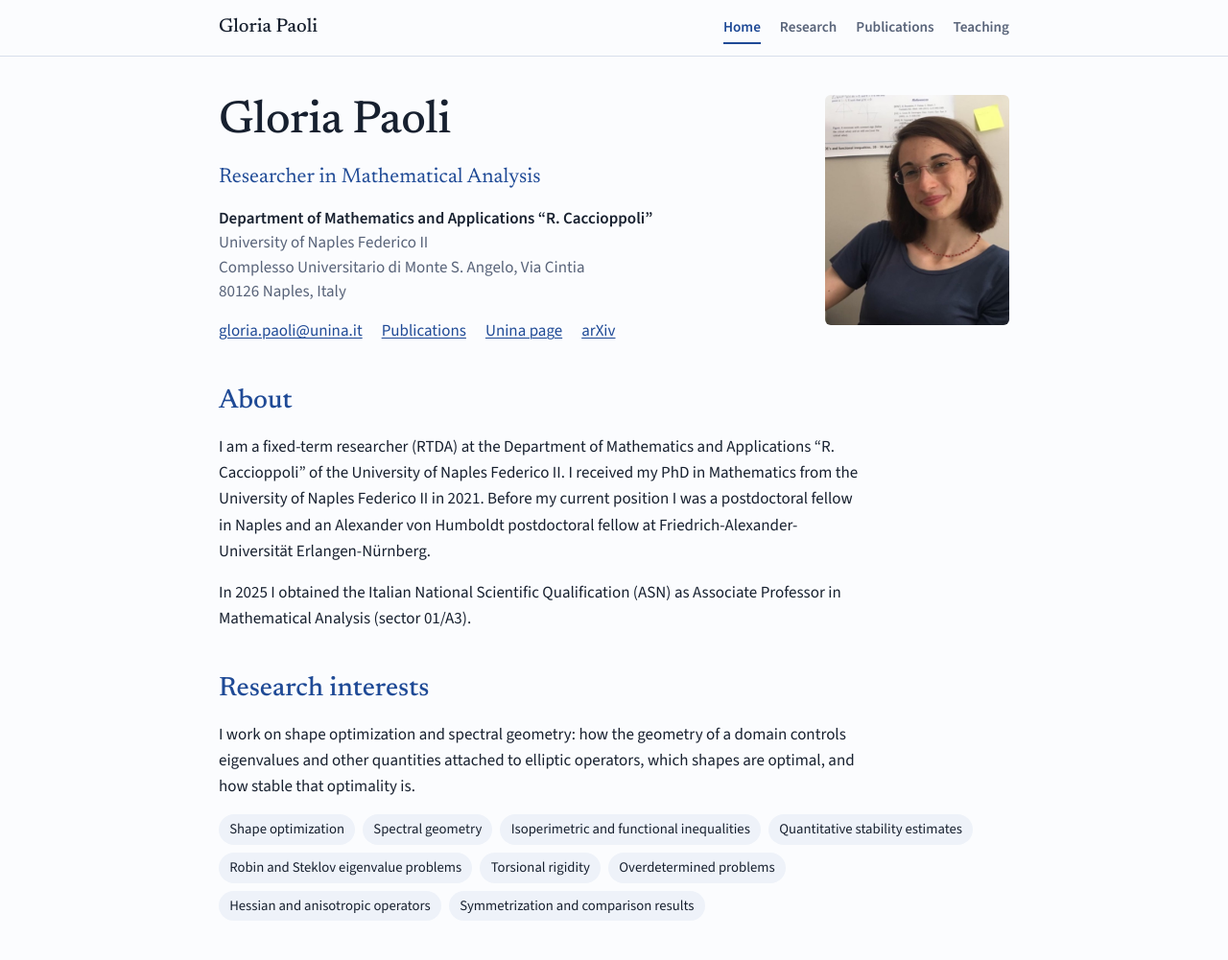
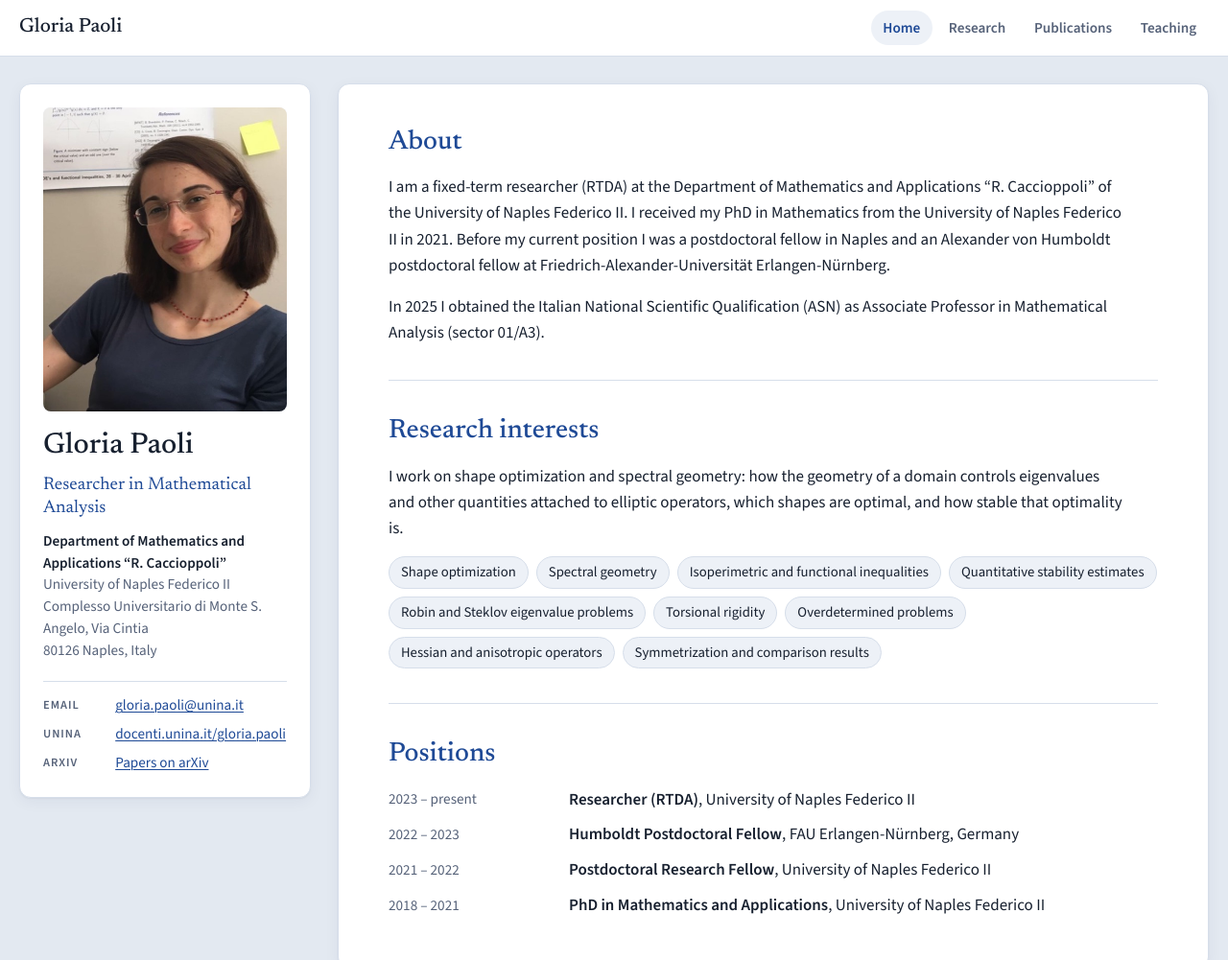
Before and after one commit to GloriaPaoli/GloriaPaoli.github.io, a plain HTML site: page index.html in a window 1280 px wide. Shown: the top 1001 px of the page at 96% size. Drawn offline with nearby package versions, Linux system fonts and the light colour scheme.

Commit message:
Wider layout with profile sidebar and grey-blue background
Co-Authored-By: Claude Opus 5.5 <noreply@anthropic.com>

```diff
--- a/index.html
+++ b/index.html
@@ -10,31 +10,37 @@
 <link rel="preconnect" href="https://fonts.gstatic.com" crossorigin>
 <link rel="stylesheet" href="https://fonts.googleapis.com/css2?family=Newsreader:ital,opsz,wght@0,6..72,400;0,6..72,500;1,6..72,400&family=Source+Sans+3:ital,wght@0,400;0,600;1,400&display=swap">
 <style>
-/* Layout: one centred reading column; sticky name + tab bar; four views (home, research, publications, teaching) switched by #hash */
+/* Layout: grey-blue backdrop; full-width top bar; below it a two-column grid on wide screens
+   (sticky profile card on the left, content panel on the right) that stacks to one column on tablets and phones */
 :root {
-  --bg: #fbfcfe;
-  --surface: #eef2f9;
+  --bg: #e3e9f1;        /* grigio-celestino backdrop */
+  --panel: #ffffff;     /* cards and top bar */
+  --surface: #edf1f7;   /* chips, subtle fills inside panels */
   --fg: #17202f;
-  --muted: #586379;
+  --muted: #566279;
   --accent: #1f4a96;
-  --rule: #d8dfeb;
+  --rule: #d6deea;
+  --shadow: 0 1px 2px rgba(23, 45, 85, 0.06), 0 4px 16px rgba(23, 45, 85, 0.05);
   --font-display: "Newsreader", "Iowan Old Style", Georgia, serif;
   --font-body: "Source Sans 3", "Segoe UI", system-ui, -apple-system, sans-serif;
+  --topbar-h: 3.6rem;
 }
 @media (prefers-color-scheme: dark) {
   :root:not([data-theme="light"]) {
-    --bg: #0e131c; --surface: #172033; --fg: #e4e9f2; --muted: #9ba7bb; --accent: #93b4ff; --rule: #27324a;
+    --bg: #0b1018; --panel: #141b27; --surface: #1c2535; --fg: #e4e9f2; --muted: #9ba7bb;
+    --accent: #93b4ff; --rule: #263147; --shadow: 0 1px 2px rgba(0, 0, 0, 0.3);
     color-scheme: dark;
   }
 }
 :root[data-theme="dark"] {
-  --bg: #0e131c; --surface: #172033; --fg: #e4e9f2; --muted: #9ba7bb; --accent: #93b4ff; --rule: #27324a;
+  --bg: #0b1018; --panel: #141b27; --surface: #1c2535; --fg: #e4e9f2; --muted: #9ba7bb;
+  --accent: #93b4ff; --rule: #263147; --shadow: 0 1px 2px rgba(0, 0, 0, 0.3);
   color-scheme: dark;
 }
 
 * { box-sizing: border-box; }
 [hidden] { display: none !important; }
-[id] { scroll-margin-top: 5rem; }
+[id] { scroll-margin-top: calc(var(--topbar-h) + 1.5rem); }
 body {
   margin: 0;
   background: var(--bg);
@@ -44,15 +50,14 @@ body {
 }
 body::before {
   content: ""; position: fixed; inset: 0 0 auto; height: env(safe-area-inset-top, 0px);
-  z-index: 10; background: var(--bg);
+  z-index: 10; background: var(--panel);
 }
 a { color: var(--accent); text-decoration-thickness: 1px; text-underline-offset: 2px; }
 a:hover { text-decoration-thickness: 2px; }
 a:focus-visible { outline: 2px solid var(--accent); outline-offset: 2px; border-radius: 2px; }
-em, i { font-style: italic; }
 
 .wrap {
-  max-width: 54rem;
+  max-width: 86rem;
   margin: 0 auto;
   padding-left: max(20px, env(safe-area-inset-left, 0px));
   padding-right: max(20px, env(safe-area-inset-right, 0px));
@@ -61,57 +66,75 @@ em, i { font-style: italic; }
 /* Top bar */
 .topbar {
   position: sticky; top: env(safe-area-inset-top, 0px); z-index: 5;
-  background: var(--bg);
+  background: var(--panel);
   border-bottom: 1px solid var(--rule);
 }
 .topbar .wrap {
-  display: flex; flex-wrap: wrap; align-items: baseline; justify-content: space-between;
-  gap: 0.25rem 1.5rem; padding-block: 0.75rem;
+  min-height: var(--topbar-h);
+  display: flex; flex-wrap: wrap; align-items: center; justify-content: space-between;
+  gap: 0.25rem 1.5rem; padding-block: 0.5rem;
 }
 .brand {
-  font-family: var(--font-display); font-size: 1.25rem; font-weight: 500;
+  font-family: var(--font-display); font-size: 1.3rem; font-weight: 500;
   color: var(--fg); text-decoration: none;
 }
-nav ul { list-style: none; margin: 0; padding: 0; display: flex; flex-wrap: wrap; gap: 0.25rem 1.25rem; }
+nav ul { list-style: none; margin: 0; padding: 0; display: flex; flex-wrap: wrap; gap: 0.25rem; }
 nav a {
-  display: inline-block; padding-block: 0.25rem;
+  display: inline-block; padding: 0.35rem 0.8rem; border-radius: 999px;
   color: var(--muted); text-decoration: none; font-weight: 600; font-size: 0.95rem;
-  border-bottom: 2px solid transparent;
 }
-nav a:hover { color: var(--fg); }
-nav a[aria-current="page"] { color: var(--accent); border-bottom-color: var(--accent); }
+nav a:hover { color: var(--fg); background: var(--surface); }
+nav a[aria-current="page"] { color: var(--accent); background: var(--surface); }
 
-main { padding-block: 2.5rem 3rem; }
-.view { display: grid; gap: 2.75rem; }
+/* Page grid */
+.layout {
+  display: grid; grid-template-columns: minmax(0, 1fr); gap: 1.25rem;
+  padding-block: 1.25rem 2.5rem;
+}
+.card {
+  background: var(--panel);
+  border: 1px solid var(--rule);
+  border-radius: 12px;
+  box-shadow: var(--shadow);
+}
+
+/* Profile card */
+.profile {
+  display: grid; grid-template-columns: 7rem minmax(0, 1fr); gap: 1.25rem; align-items: start;
+  padding: 1.25rem;
+}
+.portrait {
+  display: block; width: 100%; height: auto; aspect-ratio: 4 / 5; object-fit: cover;
+  border-radius: 8px; background: var(--surface);
+}
+.profile-text { display: grid; gap: 0.7rem; min-width: 0; }
+.name { font-family: var(--font-display); font-size: 1.9rem; font-weight: 500; line-height: 1.1; margin: 0; }
+.role { font-family: var(--font-display); font-size: 1.15rem; color: var(--accent); line-height: 1.3; }
+.affil { font-style: normal; color: var(--muted); line-height: 1.5; font-size: 0.95rem; }
+.affil strong { color: var(--fg); font-weight: 600; }
+.contact { list-style: none; margin: 0; padding: 0.8rem 0 0; border-top: 1px solid var(--rule); display: grid; gap: 0.35rem; font-size: 0.95rem; }
+.contact li { display: grid; grid-template-columns: 4.2rem minmax(0, 1fr); gap: 0.5rem; }
+.contact .k { color: var(--muted); font-size: 0.78rem; font-weight: 600; letter-spacing: 0.08em; text-transform: uppercase; padding-top: 0.15rem; }
+.contact a { overflow-wrap: anywhere; }
+.email { user-select: all; }
+
+/* Content panel */
+.content { padding: 1.75rem 1.25rem 2.25rem; min-width: 0; }
+.view { display: grid; }
 .view > section { display: grid; gap: 1rem; min-width: 0; }
+.view > section + section { margin-top: 2.25rem; padding-top: 2.25rem; border-top: 1px solid var(--rule); }
 
 h1, h2, h3 { font-family: var(--font-display); font-weight: 500; text-wrap: balance; margin: 0; line-height: 1.2; }
-h1 { font-size: clamp(2.25rem, 6vw, 3rem); letter-spacing: -0.01em; }
 h2 { font-size: 1.75rem; color: var(--accent); }
 h3 { font-size: 1.2rem; }
-.page-title { font-size: clamp(2rem, 5vw, 2.5rem); color: var(--fg); }
-.lede { margin: 0; max-width: 40rem; color: var(--muted); }
-p { margin: 0; max-width: 42rem; }
-.label {
-  font-size: 0.78rem; font-weight: 600; letter-spacing: 0.08em; text-transform: uppercase; color: var(--muted);
-}
-
-/* Home hero */
-.hero { display: grid; grid-template-columns: minmax(0, 1fr) auto; gap: 2rem; align-items: start; }
-.hero-text { display: grid; gap: 0.9rem; min-width: 0; }
-.role { font-family: var(--font-display); font-size: 1.35rem; color: var(--accent); line-height: 1.35; }
-.affil { font-style: normal; color: var(--muted); line-height: 1.5; }
-.affil strong { color: var(--fg); font-weight: 600; }
-.links { display: flex; flex-wrap: wrap; gap: 0.35rem 1.25rem; padding: 0; margin: 0; list-style: none; }
-.email { user-select: all; }
-
-.figure { margin: 0; width: 12rem; max-width: 100%; display: grid; gap: 0.4rem; justify-items: center; }
-.figure img { display: block; width: 100%; height: auto; aspect-ratio: 4 / 5; object-fit: cover; border-radius: 6px; background: var(--surface); }
+.page-title { font-size: clamp(2rem, 4vw, 2.6rem); color: var(--fg); }
+.lede { margin: 0; max-width: 48rem; color: var(--muted); font-size: 1.1rem; }
+p { margin: 0; max-width: 48rem; }
 
 .interests { display: flex; flex-wrap: wrap; gap: 0.5rem; padding: 0; margin: 0; list-style: none; }
 .interests li {
-  background: var(--surface); color: var(--fg);
-  padding: 0.25rem 0.7rem; border-radius: 999px; font-size: 0.92rem;
+  background: var(--surface); color: var(--fg); border: 1px solid var(--rule);
+  padding: 0.25rem 0.75rem; border-radius: 999px; font-size: 0.92rem;
 }
 
 /* Timelines (positions, visits, grants) */
@@ -124,8 +147,8 @@ p { margin: 0; max-width: 42rem; }
 .timeline.compact { gap: 0.6rem; }
 
 /* Publications */
-.pubs { list-style: none; margin: 0; padding: 0; display: grid; gap: 1.15rem; counter-reset: pub var(--start); }
-.pubs li { display: grid; grid-template-columns: 2.25rem minmax(0, 1fr); gap: 0.75rem; counter-increment: pub -1; }
+.pubs { list-style: none; margin: 0; padding: 0; display: grid; gap: 1.2rem; counter-reset: pub var(--start); }
+.pubs li { display: grid; grid-template-columns: 2.5rem minmax(0, 1fr); gap: 0.75rem; counter-increment: pub -1; }
 .pubs li::before {
   content: "[" counter(pub) "]";
   color: var(--muted); font-variant-numeric: tabular-nums; font-size: 0.9rem; padding-top: 0.2rem; text-align: right;
@@ -133,8 +156,7 @@ p { margin: 0; max-width: 42rem; }
 .pubs.plain li::before { content: none; }
 .pubs.plain li { grid-template-columns: minmax(0, 1fr); }
 .pub { display: grid; gap: 0.1rem; min-width: 0; }
-.pub .title { font-family: var(--font-display); font-size: 1.13rem; line-height: 1.35; }
-.pub .authors { color: var(--fg); }
+.pub .title { font-family: var(--font-display); font-size: 1.15rem; line-height: 1.35; }
 .pub .authors b { font-weight: 600; }
 .pub .venue { color: var(--muted); }
 .pub .venue a { white-space: nowrap; }
@@ -150,37 +172,57 @@ p { margin: 0; max-width: 42rem; }
 .talks .ev { color: var(--muted); }
 .tag {
   display: inline-block; font-size: 0.72rem; font-weight: 600; letter-spacing: 0.06em; text-transform: uppercase;
-  color: var(--accent); border: 1px solid var(--rule); border-radius: 4px; padding: 0 0.35rem; margin-left: 0.35rem;
+  color: var(--accent); background: var(--surface); border-radius: 4px; padding: 0 0.4rem; margin-left: 0.4rem;
   vertical-align: 0.1em;
 }
 
 /* Simple lists */
-.list { margin: 0; padding-left: 1.2rem; display: grid; gap: 0.5rem; }
+.list { margin: 0; padding-left: 1.2rem; display: grid; gap: 0.5rem; max-width: 52rem; }
 .list li { padding-left: 0.2rem; }
 .list .sub { color: var(--muted); }
 
-/* Teaching table */
+/* Teaching tables */
+.table-scroll { overflow-x: auto; }
 .course-table { width: 100%; border-collapse: collapse; font-size: 0.98rem; }
-.table-scroll { overflow-x: auto; }
 .course-table th { text-align: left; font-weight: 600; color: var(--muted); font-size: 0.78rem; letter-spacing: 0.08em; text-transform: uppercase; padding: 0 0.75rem 0.5rem 0; border-bottom: 1px solid var(--rule); }
-.course-table td { padding: 0.7rem 0.75rem 0.7rem 0; border-bottom: 1px solid var(--rule); vertical-align: top; }
-.course-table td:first-child { white-space: nowrap; font-variant-numeric: tabular-nums; color: var(--muted); }
-.course-table td:last-child { white-space: nowrap; font-variant-numeric: tabular-nums; color: var(--muted); }
+.course-table td { padding: 0.75rem 0.75rem 0.75rem 0; border-bottom: 1px solid var(--rule); vertical-align: top; }
+.course-table tr:last-child td { border-bottom: 0; }
+.course-table td:first-child, .course-table td:last-child { white-space: nowrap; font-variant-numeric: tabular-nums; color: var(--muted); }
 .course-table .c { font-weight: 600; }
 .course-table .p { color: var(--muted); }
 
-.note {
-  background: var(--surface); border-radius: 8px; padding: 1rem 1.25rem; max-width: 42rem;
+footer { color: var(--muted); font-size: 0.88rem; }
+footer .wrap { padding-block: 0 2rem; display: flex; flex-wrap: wrap; justify-content: space-between; gap: 0.5rem 1.5rem; }
+
+/* Phones: the profile card only on Home, so other sections start at the top */
+@media (max-width: 999px) {
+  :root[data-view]:not([data-view="home"]) .profile { display: none; }
 }
-
-footer { border-top: 1px solid var(--rule); color: var(--muted); font-size: 0.88rem; }
-footer .wrap { padding-block: 1.5rem 2rem; display: flex; flex-wrap: wrap; justify-content: space-between; gap: 0.5rem 1.5rem; }
-
 @media (max-width: 640px) {
-  .hero { grid-template-columns: minmax(0, 1fr); }
-  .figure { width: 9rem; justify-self: start; order: -1; }
+  .profile { grid-template-columns: 5.5rem minmax(0, 1fr); gap: 1rem; padding: 1rem; }
+  .name { font-size: 1.6rem; }
+  .profile .contact { grid-column: 1 / -1; }
   .timeline li { grid-template-columns: minmax(0, 1fr); gap: 0.1rem; }
   .talks li { grid-template-columns: minmax(0, 1fr); gap: 0; }
+  .pubs li { grid-template-columns: 2.1rem minmax(0, 1fr); gap: 0.5rem; }
+  nav a { padding: 0.3rem 0.6rem; }
+}
+@media (min-width: 641px) {
+  .content { padding: 2.25rem 2.5rem 2.75rem; }
+  .profile { grid-template-columns: 10rem minmax(0, 1fr); padding: 1.5rem; gap: 1.5rem; }
+}
+/* Wide screens: profile becomes a sidebar */
+@media (min-width: 1000px) {
+  .layout { grid-template-columns: 19rem minmax(0, 1fr); gap: 1.75rem; align-items: start; padding-block: 1.75rem 3rem; }
+  .profile { grid-template-columns: minmax(0, 1fr); padding: 1.5rem; gap: 1.25rem; }
+  .content { padding: 2.75rem 3.25rem 3.25rem; }
+}
+@media (min-width: 1000px) and (min-height: 780px) {
+  .profile { position: sticky; top: calc(env(safe-area-inset-top, 0px) + var(--topbar-h) + 1.75rem); }
+}
+@media (min-width: 1400px) {
+  .layout { grid-template-columns: 21rem minmax(0, 1fr); gap: 2rem; }
+  .content { padding: 3rem 4rem 3.5rem; }
 }
 @media (prefers-reduced-motion: no-preference) {
   html { scroll-behavior: smooth; }
@@ -203,13 +245,13 @@ footer .wrap { padding-block: 1.5rem 2rem; display: flex; flex-wrap: wrap; justi
   </div>
 </header>
 
-<main class="wrap">
+<div class="wrap layout">
 
-<!-- ============================ HOME ============================ -->
-<div class="view" id="view-home">
-  <section class="hero" aria-labelledby="name">
-    <div class="hero-text">
-      <h1 id="name">Gloria Paoli</h1>
+<aside class="profile card" aria-label="Profile">
+  <!-- To change the photo, replace photo.jpg (it is shown at 4:5, cropped if needed) -->
+  <img class="portrait" src="photo.jpg" alt="Portrait of Gloria Paoli" width="480" height="600">
+  <div class="profile-text">
+    <h1 class="name">Gloria Paoli</h1>
     <div class="role">Researcher in Mathematical Analysis</div>
     <address class="affil">
       <strong>Department of Mathematics and Applications “R. Caccioppoli”</strong><br>
@@ -217,24 +259,24 @@ footer .wrap { padding-block: 1.5rem 2rem; display: flex; flex-wrap: wrap; justi
       Complesso Universitario di Monte S. Angelo, Via Cintia<br>
       80126 Naples, Italy
     </address>
-      <ul class="links">
-        <li><a class="email" href="mailto:gloria.paoli@unina.it">gloria.paoli@unina.it</a></li>
-        <li><a href="#publications">Publications</a></li>
-        <li><a href="https://www.docenti.unina.it/gloria.paoli" target="_blank" rel="noopener">Unina page</a></li>
-        <li><a href="https://arxiv.org/search/?searchtype=author&amp;query=Paoli%2C+Gloria" target="_blank" rel="noopener">arXiv</a></li>
+  </div>
+  <ul class="contact">
+    <li><span class="k">Email</span><a class="email" href="mailto:gloria.paoli@unina.it">gloria.paoli@unina.it</a></li>
+    <li><span class="k">Unina</span><a href="https://www.docenti.unina.it/gloria.paoli" target="_blank" rel="noopener">docenti.unina.it/gloria.paoli</a></li>
+    <li><span class="k">arXiv</span><a href="https://arxiv.org/search/?searchtype=author&amp;query=Paoli%2C+Gloria" target="_blank" rel="noopener">Papers on arXiv</a></li>
     <!-- Add your profiles here, for example:
-        <li><a href="https://scholar.google.com/citations?user=XXXX">Google Scholar</a></li>
-        <li><a href="https://mathscinet.ams.org/mathscinet/MRAuthorID/XXXX">MathSciNet</a></li>
-        <li><a href="https://orcid.org/XXXX-XXXX-XXXX-XXXX">ORCID</a></li>
-        <li><a href="cv.pdf">CV</a></li>
+    <li><span class="k">Scholar</span><a href="https://scholar.google.com/citations?user=XXXX">Google Scholar</a></li>
+    <li><span class="k">MathSciNet</span><a href="https://mathscinet.ams.org/mathscinet/MRAuthorID/XXXX">MathSciNet</a></li>
+    <li><span class="k">ORCID</span><a href="https://orcid.org/XXXX-XXXX-XXXX-XXXX">XXXX-XXXX-XXXX-XXXX</a></li>
+    <li><span class="k">CV</span><a href="cv.pdf">Curriculum vitae (PDF)</a></li>
     -->
   </ul>
-    </div>
-    <figure class="figure photo">
-      <img src="photo.jpg" alt="Portrait of Gloria Paoli" width="480" height="600">
-    </figure>
-  </section>
+</aside>
 
+<main class="content card">
+
+<!-- ============================ HOME ============================ -->
+<div class="view" id="view-home">
   <section aria-labelledby="about">
     <h2 id="about">About</h2>
     <p>I am a fixed-term researcher (RTDA) at the Department of Mathematics and Applications “R. Caccioppoli” of the University of Naples Federico II. I received my PhD in Mathematics from the University of Naples Federico II in 2021. Before my current position I was a postdoctoral fellow in Naples and an Alexander von Humboldt postdoctoral fellow at Friedrich-Alexander-Universität Erlangen-Nürnberg.</p>
@@ -271,7 +313,7 @@ footer .wrap { padding-block: 1.5rem 2rem; display: flex; flex-wrap: wrap; justi
 <!-- ============================ RESEARCH ============================ -->
 <div class="view" id="view-research">
   <section>
-    <h1 class="page-title">Research</h1>
+    <h2 class="page-title">Research</h2>
     <p class="lede">My research lies in the calculus of variations and the analysis of elliptic PDEs, with a focus on shape optimization, spectral inequalities and their quantitative versions.</p>
   </section>
 
@@ -403,7 +445,7 @@ footer .wrap { padding-block: 1.5rem 2rem; display: flex; flex-wrap: wrap; justi
 <!-- ============================ PUBLICATIONS ============================ -->
 <div class="view" id="view-publications">
   <section>
-    <h1 class="page-title">Publications</h1>
+    <h2 class="page-title">Publications</h2>
     <p class="lede">Authors are listed in alphabetical order, as is customary in mathematics. Links go to the journal version (DOI) or to arXiv.</p>
   </section>
 
@@ -549,7 +591,7 @@ footer .wrap { padding-block: 1.5rem 2rem; display: flex; flex-wrap: wrap; justi
 <!-- ============================ TEACHING ============================ -->
 <div class="view" id="view-teaching">
   <section>
-    <h1 class="page-title">Teaching</h1>
+    <h2 class="page-title">Teaching</h2>
     <p class="lede">I teach Mathematical Analysis in the engineering degree programmes of the University of Naples Federico II.</p>
   </section>
 
@@ -602,6 +644,8 @@ footer .wrap { padding-block: 1.5rem 2rem; display: flex; flex-wrap: wrap; justi
 
 </main>
 
+</div>
+
 <footer>
   <div class="wrap">
     <span>© 2026 Gloria Paoli</span>
@@ -625,6 +669,7 @@ footer .wrap { padding-block: 1.5rem 2rem; display: flex; flex-wrap: wrap; justi
       if (host) { target = host.id.slice(5); inner = el; }
     }
     target = target || "home";
+    document.documentElement.setAttribute("data-view", target);
     panels.forEach(function (p) { p.hidden = p.id !== "view-" + target; });
     links.forEach(function (a) {
       if (a.getAttribute("href") === "#" + target) a.setAttribute("aria-current", "page");
```
Lines whose indentation alone changed are shown as unchanged.
